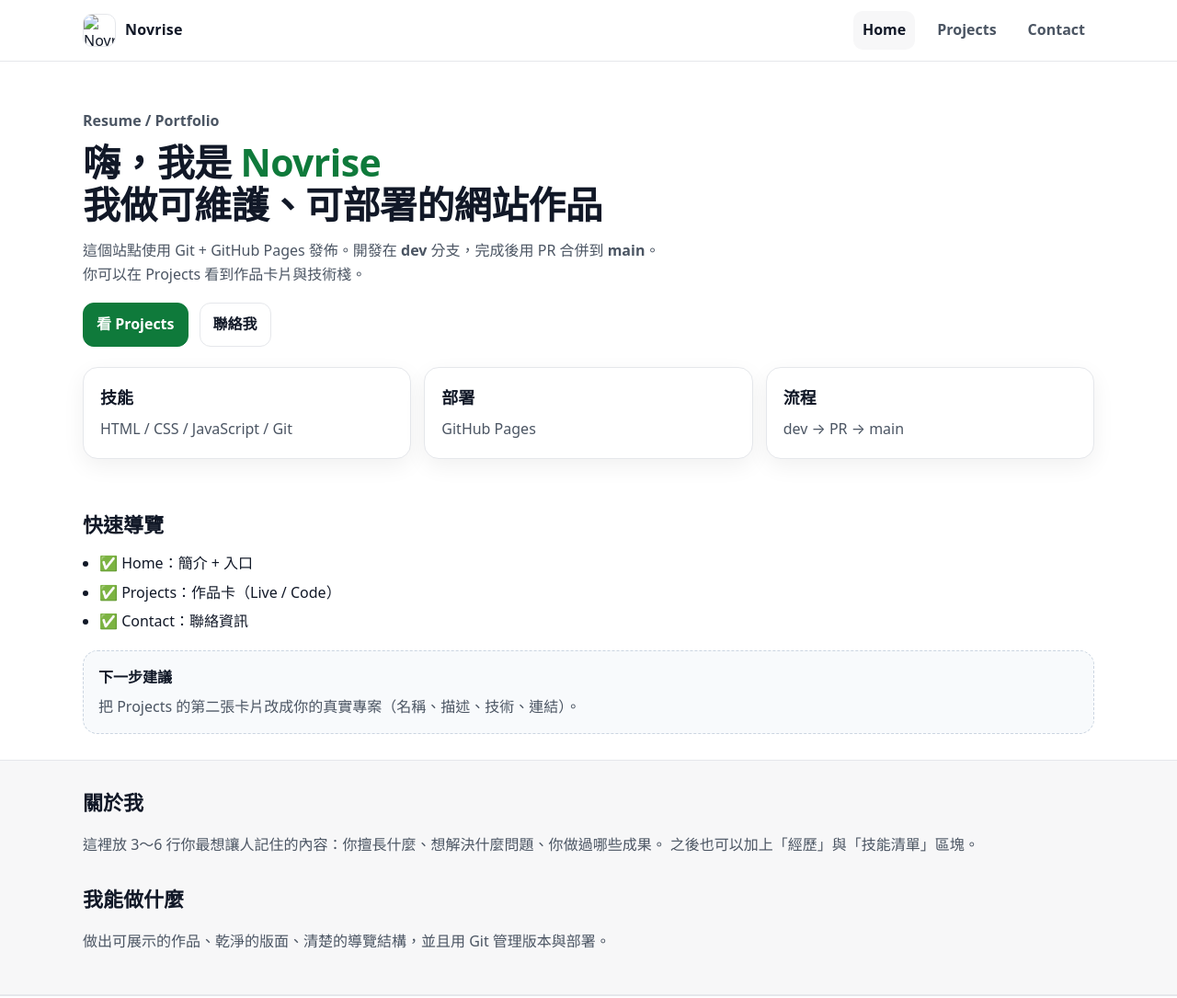
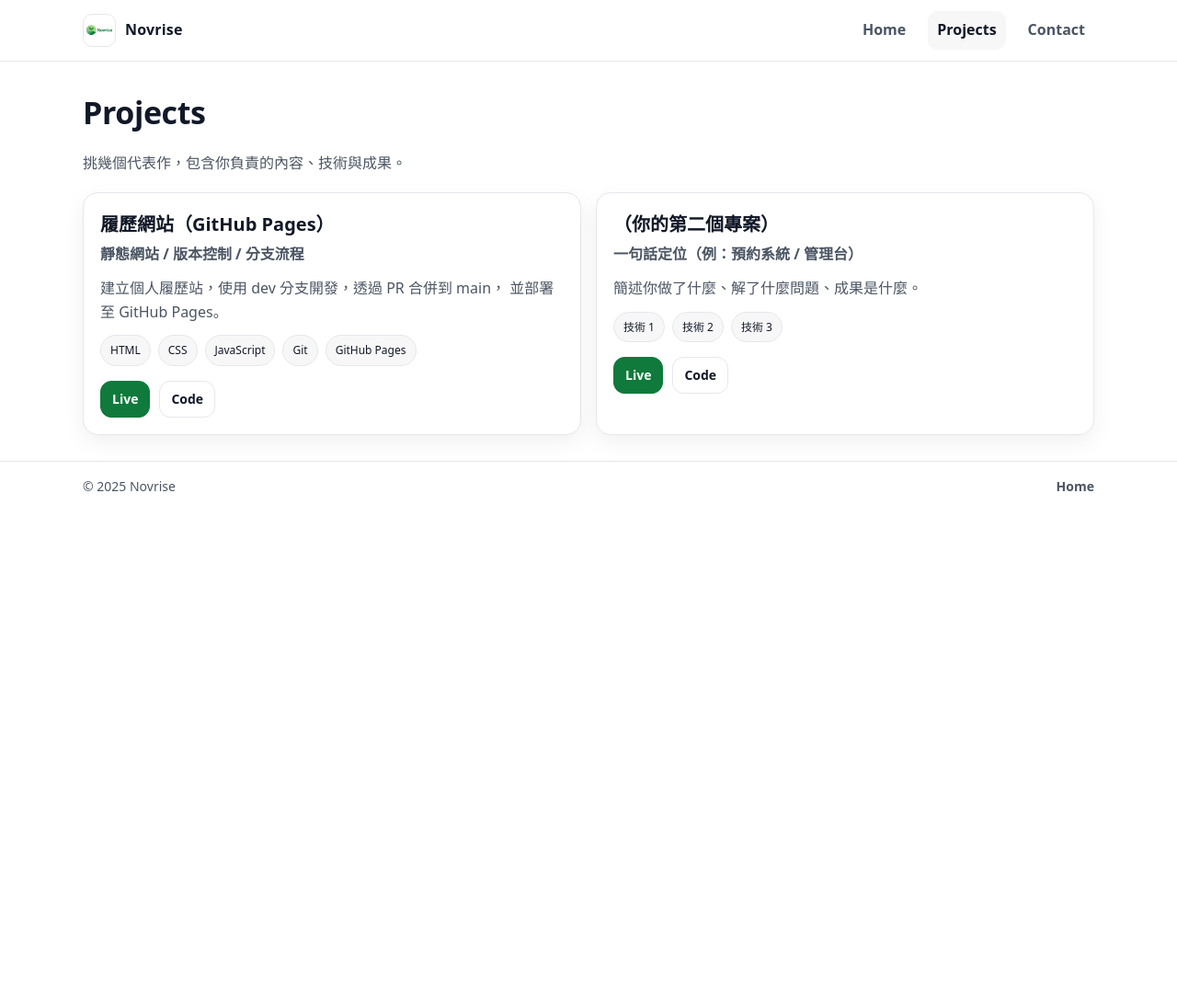
Before and after one commit to tges920119-yjc/novrise-resume, a plain HTML site: page pages/projects.html in a window 1280 px wide. Shown: the top 1085 px of the page at 92% size. After the commit the page ends 800 px from the top, so only its background shows below. Drawn offline with Linux system fonts and the light colour scheme; files that its build step writes are made by us from their sources.

Commit message:
fix: correct relative paths in projects page

```diff
--- a/pages/projects.html
+++ b/pages/projects.html
@@ -3,107 +3,120 @@
 <head>
   <meta charset="utf-8" />
   <meta name="viewport" content="width=device-width, initial-scale=1" />
-  <title>Novrise｜Resume / Portfolio</title>
-  <meta name="description" content="Novrise 的履歷 / 作品集網站（Git + GitHub Pages + 分支流程）" />
+  <title>Projects｜Novrise</title>
 
-  <!-- ✅ root: ./src/... -->
-  <link rel="stylesheet" href="./src/styles/main.css" />
-  <script defer src="./src/main.js"></script>
+  <!-- ⚠️ 關鍵：pages 底下，一定要用 ../ -->
+  <link rel="stylesheet" href="../src/styles/main.css" />
+  <script defer src="../src/main.js"></script>
 </head>
 
 <body>
+  <!-- Skip link -->
   <a class="skip-link" href="#main">跳到主要內容</a>
 
+  <!-- Header -->
   <header class="site-header">
     <div class="container header-inner">
-      <a class="brand" href="./index.html" aria-label="回到首頁">
-        <img class="brand-logo" src="./assets/icons/logo.png" alt="Novrise logo" />
+      <a class="brand" href="../index.html">
+        <img
+          class="brand-logo"
+          src="../assets/icons/logo.png"
+          alt="Novrise logo"
+        />
         <span class="brand-text">Novrise</span>
       </a>
 
-      <nav class="site-nav" aria-label="主選單">
-        <a class="nav-link is-active" href="./index.html">Home</a>
-        <a class="nav-link" href="./pages/projects.html">Projects</a>
-        <a class="nav-link" href="./pages/contact.html">Contact</a>
+      <nav class="site-nav">
+        <a class="nav-link" href="../index.html">Home</a>
+        <a class="nav-link is-active" href="./projects.html">Projects</a>
+        <a class="nav-link" href="./contact.html">Contact</a>
       </nav>
     </div>
   </header>
 
-  <main id="main">
-    <section class="hero">
-      <div class="container hero-inner">
-        <p class="eyebrow">Resume / Portfolio</p>
+  <!-- Main -->
+  <main id="main" class="section">
+    <div class="container">
+      <h1 class="page-title">Projects</h1>
+      <p class="muted">
+        挑幾個代表作，包含你負責的內容、技術與成果。
+      </p>
 
-        <h1 class="hero-title">
-          嗨，我是 <span class="accent">Novrise</span><br />
-          我做可維護、可部署的網站作品
-        </h1>
+      <div class="grid">
+        <!-- Project 1 -->
+        <article class="project-card">
+          <div class="project-head">
+            <h2 class="project-title">履歷網站（GitHub Pages）</h2>
+            <p class="project-subtitle">
+              靜態網站 / 版本控制 / 分支流程
+            </p>
+          </div>
 
-        <p class="hero-desc">
-          這個站點使用 Git + GitHub Pages 發佈。開發在 <b>dev</b> 分支，完成後用 PR 合併到 <b>main</b>。
-          你可以在 Projects 看到作品卡片與技術棧。
-        </p>
+          <p class="project-desc">
+            建立個人履歷站，使用 dev 分支開發，透過 PR 合併到 main，
+            並部署至 GitHub Pages。
+          </p>
 
-        <div class="hero-cta">
-          <a class="btn primary" href="./pages/projects.html">看 Projects</a>
-          <a class="btn" href="./pages/contact.html">聯絡我</a>
-        </div>
+          <div class="tags">
+            <span class="tag">HTML</span>
+            <span class="tag">CSS</span>
+            <span class="tag">JavaScript</span>
+            <span class="tag">Git</span>
+            <span class="tag">GitHub Pages</span>
+          </div>
 
-        <div class="hero-grid">
-          <div class="card">
-            <h2 class="card-title">技能</h2>
-            <p class="card-text">HTML / CSS / JavaScript / Git</p>
+          <div class="actions">
+            <a class="btn small primary" href="../index.html">
+              Live
+            </a>
+            <a
+              class="btn small"
+              href="https://github.com/tges920119-yjc/novrise-resume"
+              target="_blank"
+              rel="noreferrer"
+            >
+              Code
+            </a>
           </div>
-          <div class="card">
-            <h2 class="card-title">部署</h2>
-            <p class="card-text">GitHub Pages</p>
+        </article>
+
+        <!-- Project 2 -->
+        <article class="project-card">
+          <div class="project-head">
+            <h2 class="project-title">（你的第二個專案）</h2>
+            <p class="project-subtitle">
+              一句話定位（例：預約系統 / 管理台）
+            </p>
           </div>
-          <div class="card">
-            <h2 class="card-title">流程</h2>
-            <p class="card-text">dev → PR → main</p>
+
+          <p class="project-desc">
+            簡述你做了什麼、解了什麼問題、成果是什麼。
+          </p>
+
+          <div class="tags">
+            <span class="tag">技術 1</span>
+            <span class="tag">技術 2</span>
+            <span class="tag">技術 3</span>
           </div>
-        </div>
+
+          <div class="actions">
+            <a class="btn small primary" href="#" onclick="return false;">
+              Live
+            </a>
+            <a class="btn small" href="#" onclick="return false;">
+              Code
+            </a>
+          </div>
+        </article>
       </div>
-    </section>
-
-    <section class="section">
-      <div class="container">
-        <h2 class="section-title">快速導覽</h2>
-        <ul class="checklist">
-          <li>✅ Home：簡介 + 入口</li>
-          <li>✅ Projects：作品卡（Live / Code）</li>
-          <li>✅ Contact：聯絡資訊</li>
-        </ul>
-
-        <div class="callout">
-          <h3 class="callout-title">下一步建議</h3>
-          <p class="callout-text">
-            把 Projects 的第二張卡片改成你的真實專案（名稱、描述、技術、連結）。
-          </p>
-        </div>
-      </div>
-    </section>
-
-    <section class="section alt">
-      <div class="container">
-        <h2 class="section-title">關於我</h2>
-        <p class="muted">
-          這裡放 3～6 行你最想讓人記住的內容：你擅長什麼、想解決什麼問題、你做過哪些成果。
-          之後也可以加上「經歷」與「技能清單」區塊。
-        </p>
-
-        <h2 class="section-title" style="margin-top: 28px;">我能做什麼</h2>
-        <p class="muted">
-          做出可展示的作品、乾淨的版面、清楚的導覽結構，並且用 Git 管理版本與部署。
-        </p>
-      </div>
-    </section>
+    </div>
   </main>
 
+  <!-- Footer -->
   <footer class="site-footer">
     <div class="container footer-inner">
-      <span>© <span id="year"></span> Novrise. All rights reserved.</span>
-      <a class="footer-link" href="./pages/projects.html">Projects</a>
+      <span>© <span id="year"></span> Novrise</span>
+      <a class="footer-link" href="../index.html">Home</a>
     </div>
   </footer>
 </body>
```
